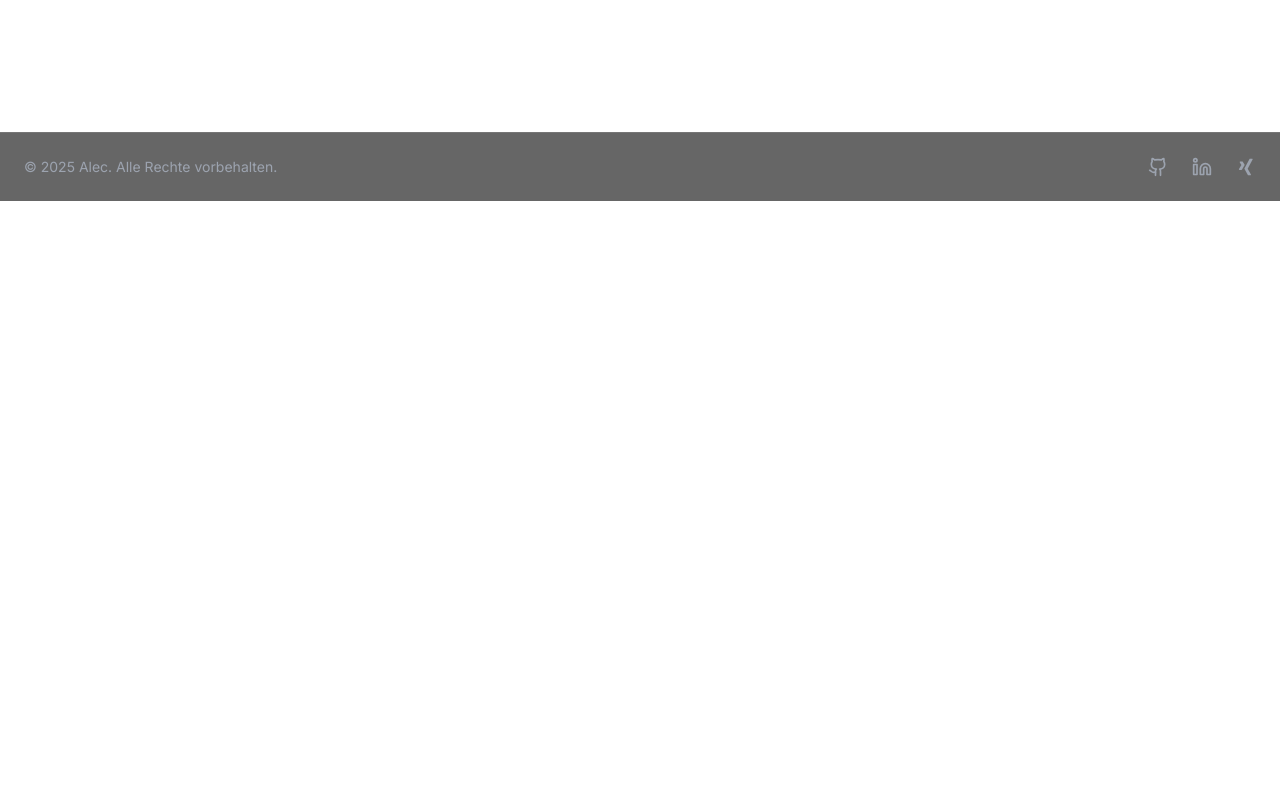
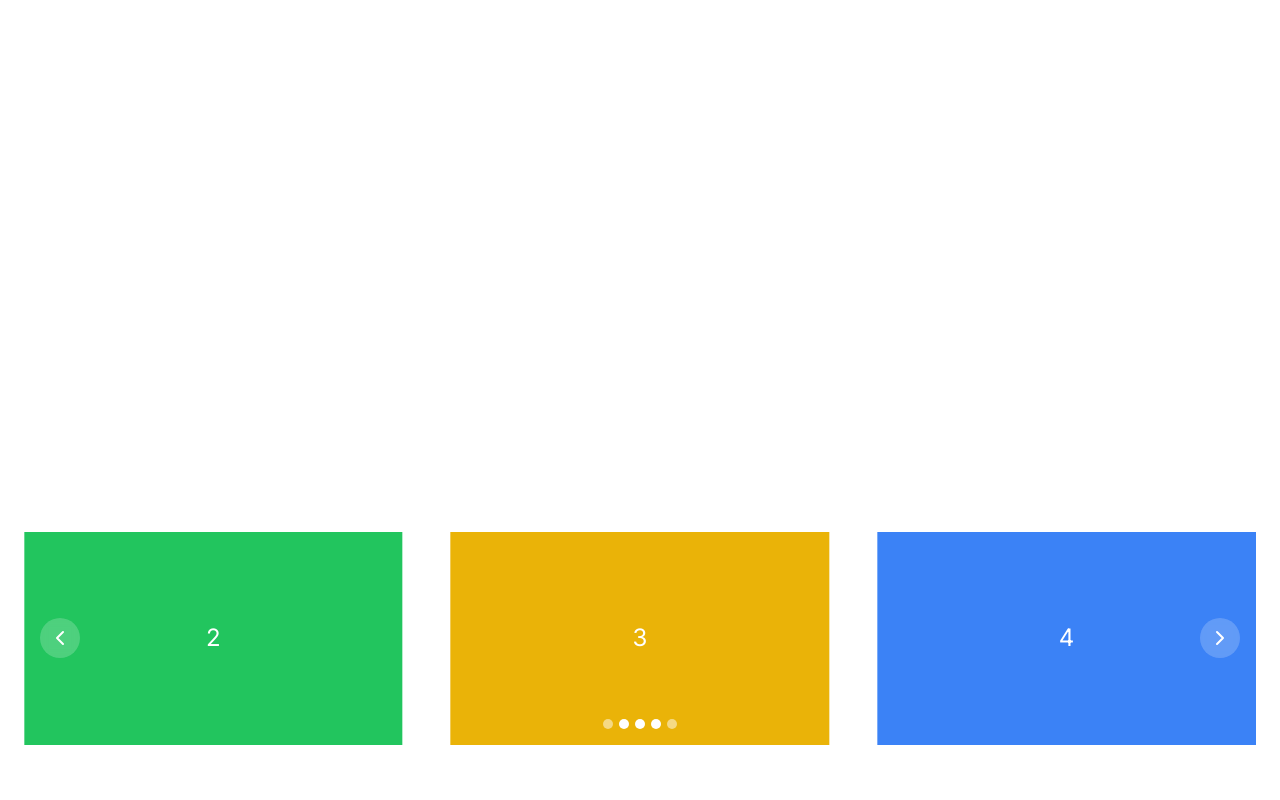
Before and after one commit to aleczinn/alec-portfolio, a Vue app: page / in a window 1280 px wide. Shown: the part 1420-2220 px from the top of the page. Before the commit the page ends 1621 px from the top, so only its background shows below. Built offline with nearby package versions, Linux system fonts and the light colour scheme.

Commit message:
added basic language templates, adjust title for each section

```diff
--- a/src/components/p-section-projects/p-section-projects.vue
+++ b/src/components/p-section-projects/p-section-projects.vue
@@ -1,64 +1,118 @@
 <template>
-    <section class="py-32">
-        <div class="mx-auto max-w-portfolio px-6">
-            <h2 class="text-3xl md:text-4xl font-bold mb-16 text-center">Meine Projekte</h2>
+    <p-section>
+        <h2 class="text-3xl md:text-4xl font-bold mb-16 text-center">{{ t('projects.title') }}</h2>
 
-            <div class="relative">
-                <button @click="prevProject"
-                        class="absolute left-0 top-1/2 -translate-y-1/2 z-10 bg-black/40 backdrop-blur-md border border-white/10 p-3 rounded-full hover:bg-black/30 transition-all duration-300 hidden md:block">
-                    <chevron-left-icon class="w-6 h-6"/>
-                </button>
-
-                <div class="overflow-hidden">
-                    <div class="flex transition-transform duration-500 ease-in-out"
-                         :style="{ transform: `translateX(-${currentProjectIndex * (100 / visibleProjects)}%)` }">
-                        <div v-for="(project, index) in projects" :key="index"
-                             :style="{ flex: `0 0 ${100 / visibleProjects}%` }"
-                             class="px-3">
-                            <div
-                                class="backdrop-blur-md bg-black/30 border border-white/10 rounded-2xl overflow-hidden h-full transition-all duration-300 hover:bg-black/15 hover:translate-y-[-5px]">
-                                <div class="aspect-video overflow-hidden">
-                                    <img :src="project.image" :alt="project.name"
-                                         class="w-full h-full object-cover"/>
-                                </div>
-                                <div class="p-6">
-                                    <h3 class="text-xl font-bold mb-2">{{ project.name }}</h3>
-                                    <p class="text-sm opacity-80 mb-4">{{ project.description }}</p>
-
-                                    <div class="flex flex-wrap gap-2 mb-6">
-                        <span v-for="tech in project.technologies" :key="tech"
-                              class="text-xs px-3 py-1 rounded-full bg-blue-600/30 backdrop-blur-sm">
-                          {{ tech }}
-                        </span>
-                                    </div>
-
-                                    <a :href="project.github" target="_blank" rel="noopener noreferrer"
-                                       class="inline-flex items-center px-4 py-2 bg-black/40 backdrop-blur-md border border-white/10 rounded-full hover:bg-black/30 transition-all duration-300">
-                                        <github-icon class="w-4 h-4 mr-2"/>
-                                        GitHub
-                                    </a>
-                                </div>
-                            </div>
-                        </div>
-                    </div>
-                </div>
-
-                <button @click="nextProject"
-                        class="absolute right-0 top-1/2 -translate-y-1/2 z-10 bg-black/40 backdrop-blur-md border border-white/10 p-3 rounded-full hover:bg-black/30 transition-all duration-300 hidden md:block">
-                    <chevron-right-icon class="w-6 h-6"/>
-                </button>
-
-                <!-- Mobile Navigation Dots -->
-                <div class="flex justify-center space-x-2 mt-6 md:hidden">
-                    <button v-for="(_, index) in Math.ceil(projects.length / visibleProjects)" :key="index"
-                            @click="currentProjectIndex = index * visibleProjects"
-                            :class="['w-3 h-3 rounded-full transition-all duration-300',
-                               currentProjectIndex === index * visibleProjects ? 'bg-white' : 'bg-white/30']">
-                    </button>
+        <p-carousel :autoplay-delay="4000"
+                    :infinite="true"
+                    :arrows="true"
+                    :dots="true"
+                    :draggable="true"
+                    transition-type="slide"
+                    height="auto"
+                    gap="3rem"
+                    :slides-per-view="1"
+                    :slides-to-scroll="1"
+                    :responsive="{
+                        md: {
+                            slidesPerView: 2
+                        },
+                        lg: {
+                            slidesPerView: 3
+                        }
+                    }"
+        >
+            <div class="aspect-w-16 aspect-h-9">
+                <div class="w-full h-full bg-red-500 flex items-center justify-center text-white text-2xl">
+                    1
                 </div>
             </div>
-        </div>
-    </section>
+
+            <div class="aspect-w-16 aspect-h-9">
+                <div class="w-full h-full bg-green-500 flex items-center justify-center text-white text-2xl">
+                    2
+                </div>
+            </div>
+
+            <div class="aspect-w-16 aspect-h-9">
+                <div class="w-full h-full bg-yellow-500 flex items-center justify-center text-white text-2xl">
+                    3
+                </div>
+            </div>
+
+            <div class="aspect-w-16 aspect-h-9">
+                <div class="w-full h-full bg-blue-500 flex items-center justify-center text-white text-2xl">
+                    4
+                </div>
+            </div>
+
+            <div class="aspect-w-16 aspect-h-9">
+                <div class="w-full h-full bg-purple-500 flex items-center justify-center text-white text-2xl">
+                    5
+                </div>
+            </div>
+        </p-carousel>
+    </p-section>
+
+<!--    <section class="py-32">-->
+<!--        <div class="mx-auto max-w-portfolio px-6">-->
+<!--            <h2 class="text-3xl md:text-4xl font-bold mb-16 text-center">{{ t('projects.title') }}</h2>-->
+
+<!--            <div class="relative">-->
+<!--                <button @click="prevProject"-->
+<!--                        class="absolute left-0 top-1/2 -translate-y-1/2 z-10 bg-black/40 backdrop-blur-md border border-white/10 p-3 rounded-full hover:bg-black/30 transition-all duration-300 hidden md:block">-->
+<!--                    <chevron-left-icon class="w-6 h-6"/>-->
+<!--                </button>-->
+
+<!--                <div class="overflow-hidden">-->
+<!--                    <div class="flex transition-transform duration-500 ease-in-out"-->
+<!--                         :style="{ transform: `translateX(-${currentProjectIndex * (100 / visibleProjects)}%)` }">-->
+<!--                        <div v-for="(project, index) in projects" :key="index"-->
+<!--                             :style="{ flex: `0 0 ${100 / visibleProjects}%` }"-->
+<!--                             class="px-3">-->
+<!--                            <div-->
+<!--                                class="backdrop-blur-md bg-black/30 border border-white/10 rounded-2xl overflow-hidden h-full transition-all duration-300 hover:bg-black/15 hover:translate-y-[-5px]">-->
+<!--                                <div class="aspect-video overflow-hidden">-->
+<!--                                    <img :src="project.image" :alt="project.name"-->
+<!--                                         class="w-full h-full object-cover"/>-->
+<!--                                </div>-->
+<!--                                <div class="p-6">-->
+<!--                                    <h3 class="text-xl font-bold mb-2">{{ project.name }}</h3>-->
+<!--                                    <p class="text-sm opacity-80 mb-4">{{ project.description }}</p>-->
+
+<!--                                    <div class="flex flex-wrap gap-2 mb-6">-->
+<!--                        <span v-for="tech in project.technologies" :key="tech"-->
+<!--                              class="text-xs px-3 py-1 rounded-full bg-blue-600/30 backdrop-blur-sm">-->
+<!--                          {{ tech }}-->
+<!--                        </span>-->
+<!--                                    </div>-->
+
+<!--                                    <a :href="project.github" target="_blank" rel="noopener noreferrer"-->
+<!--                                       class="inline-flex items-center px-4 py-2 bg-black/40 backdrop-blur-md border border-white/10 rounded-full hover:bg-black/30 transition-all duration-300">-->
+<!--                                        <github-icon class="w-4 h-4 mr-2"/>-->
+<!--                                        GitHub-->
+<!--                                    </a>-->
+<!--                                </div>-->
+<!--                            </div>-->
+<!--                        </div>-->
+<!--                    </div>-->
+<!--                </div>-->
+
+<!--                <button @click="nextProject"-->
+<!--                        class="absolute right-0 top-1/2 -translate-y-1/2 z-10 bg-black/40 backdrop-blur-md border border-white/10 p-3 rounded-full hover:bg-black/30 transition-all duration-300 hidden md:block">-->
+<!--                    <chevron-right-icon class="w-6 h-6"/>-->
+<!--                </button>-->
+
+<!--                &lt;!&ndash; Mobile Navigation Dots &ndash;&gt;-->
+<!--                <div class="flex justify-center space-x-2 mt-6 md:hidden">-->
+<!--                    <button v-for="(_, index) in Math.ceil(projects.length / visibleProjects)" :key="index"-->
+<!--                            @click="currentProjectIndex = index * visibleProjects"-->
+<!--                            :class="['w-3 h-3 rounded-full transition-all duration-300',-->
+<!--                               currentProjectIndex === index * visibleProjects ? 'bg-white' : 'bg-white/30']">-->
+<!--                    </button>-->
+<!--                </div>-->
+<!--            </div>-->
+<!--        </div>-->
+<!--    </section>-->
 </template>
 
 <script setup lang="ts">
@@ -68,6 +122,11 @@ import {
     ChevronRight as ChevronRightIcon,
 } from 'lucide-vue-next';
 import { computed, ref } from "vue";
+import { useI18n } from "vue-i18n";
+import { PSection } from "../p-section";
+import { PCarousel } from "../p-carousel";
+
+const { t } = useI18n()
 
 const projects = [
     {
--- a/src/components/p-section-skills/p-section-skills.vue
+++ b/src/components/p-section-skills/p-section-skills.vue
@@ -1,61 +1,59 @@
 <template>
-    <section class="py-32">
-        <div class="mx-auto max-w-portfolio px-6">
-            <h2 class="text-3xl md:text-4xl font-bold mb-16 text-center">Meine Skills</h2>
+    <p-section>
+        <h2 class="text-3xl md:text-4xl font-bold mb-16 text-center">{{ t('skills.title') }}</h2>
 
-            <div class="grid gap-12">
-                <div>
-                    <h3 class="text-2xl font-semibold mb-8 flex items-center">
-                                <span class="w-8 h-8 mr-3 bg-blue-400/30 backdrop-blur-sm rounded-lg flex items-center justify-center">
-                                  <code-icon class="w-5 h-5"/>
-                                </span>
-                        Frontend Entwicklung
-                    </h3>
+<!--        <div class="grid gap-12">-->
+<!--            <div>-->
+<!--                <h3 class="text-2xl font-semibold mb-8 flex items-center">-->
+<!--                                <span class="w-8 h-8 mr-3 bg-blue-400/30 backdrop-blur-sm rounded-lg flex items-center justify-center">-->
+<!--                                  <code-icon class="w-5 h-5"/>-->
+<!--                                </span>-->
+<!--                    Frontend Entwicklung-->
+<!--                </h3>-->
 
-                    <div class="grid grid-cols-2 md:grid-cols-4 gap-6">
-                        <div v-for="skill in frontendSkills" :key="skill.name"
-                             class="backdrop-blur-md bg-black/30 border border-white/10 rounded-xl p-6 transition-all duration-300 hover:bg-black/20 group">
-                            <div class="flex items-center mb-4">
-                                <component :is="skill.icon" class="w-6 h-6 mr-3"/>
-                                <h4 class="text-lg font-medium">{{ skill.name }}</h4>
-                            </div>
-                            <div class="h-2 bg-white/20 rounded-full overflow-hidden">
-                                <div
-                                    class="h-full bg-gradient-to-r from-blue-400 to-blue-600 group-hover:from-blue-300 group-hover:to-blue-500 transition-all duration-500"
-                                    :style="{ width: `${skill.level}%` }"></div>
-                            </div>
-                        </div>
-                    </div>
-                </div>
+<!--                <div class="grid grid-cols-2 md:grid-cols-4 gap-6">-->
+<!--                    <div v-for="skill in frontendSkills" :key="skill.name"-->
+<!--                         class="backdrop-blur-md bg-black/30 border border-white/10 rounded-xl p-6 transition-all duration-300 hover:bg-black/20 group">-->
+<!--                        <div class="flex items-center mb-4">-->
+<!--                            <component :is="skill.icon" class="w-6 h-6 mr-3"/>-->
+<!--                            <h4 class="text-lg font-medium">{{ skill.name }}</h4>-->
+<!--                        </div>-->
+<!--                        <div class="h-2 bg-white/20 rounded-full overflow-hidden">-->
+<!--                            <div-->
+<!--                                class="h-full bg-gradient-to-r from-blue-400 to-blue-600 group-hover:from-blue-300 group-hover:to-blue-500 transition-all duration-500"-->
+<!--                                :style="{ width: `${skill.level}%` }"></div>-->
+<!--                        </div>-->
+<!--                    </div>-->
+<!--                </div>-->
+<!--            </div>-->
 
-                <div>
-                    <h3 class="text-2xl font-semibold mb-8 flex items-center">
-                                <span
-                                    class="w-8 h-8 mr-3 bg-blue-400/30 backdrop-blur-sm rounded-lg flex items-center justify-center">
-                                    <server-icon class="w-5 h-5"/>
-                                </span>
-                        Weitere Technologien
-                    </h3>
+<!--            <div>-->
+<!--                <h3 class="text-2xl font-semibold mb-8 flex items-center">-->
+<!--                                <span-->
+<!--                                    class="w-8 h-8 mr-3 bg-blue-400/30 backdrop-blur-sm rounded-lg flex items-center justify-center">-->
+<!--                                    <server-icon class="w-5 h-5"/>-->
+<!--                                </span>-->
+<!--                    Weitere Technologien-->
+<!--                </h3>-->
 
-                    <div class="grid grid-cols-2 md:grid-cols-3 gap-6">
-                        <div v-for="skill in otherSkills" :key="skill.name"
-                             class="backdrop-blur-md bg-black/30 border border-white/10 rounded-xl p-6 transition-all duration-300 hover:bg-black/20 group">
-                            <div class="flex items-center mb-4">
-                                <component :is="skill.icon" class="w-6 h-6 mr-3"/>
-                                <h4 class="text-lg font-medium">{{ skill.name }}</h4>
-                            </div>
-                            <p class="text-sm opacity-80">{{ skill.years }} Jahre Erfahrung</p>
-                            <div class="h-2 mt-3 bg-white/20 rounded-full overflow-hidden">
-                                <div
-                                    class="h-full bg-gradient-to-r from-blue-400 to-blue-600 group-hover:from-blue-300 group-hover:to-blue-500 transition-all duration-500"
-                                    :style="{ width: `${skill.level}%` }"></div>
-                            </div>
-                        </div>
-                    </div>
-                </div>
-            </div>
-        </div>
-    </section>
+<!--                <div class="grid grid-cols-2 md:grid-cols-3 gap-6">-->
+<!--                    <div v-for="skill in otherSkills" :key="skill.name"-->
+<!--                         class="backdrop-blur-md bg-black/30 border border-white/10 rounded-xl p-6 transition-all duration-300 hover:bg-black/20 group">-->
+<!--                        <div class="flex items-center mb-4">-->
+<!--                            <component :is="skill.icon" class="w-6 h-6 mr-3"/>-->
+<!--                            <h4 class="text-lg font-medium">{{ skill.name }}</h4>-->
+<!--                        </div>-->
+<!--                        <p class="text-sm opacity-80">{{ skill.years }} Jahre Erfahrung</p>-->
+<!--                        <div class="h-2 mt-3 bg-white/20 rounded-full overflow-hidden">-->
+<!--                            <div-->
+<!--                                class="h-full bg-gradient-to-r from-blue-400 to-blue-600 group-hover:from-blue-300 group-hover:to-blue-500 transition-all duration-500"-->
+<!--                                :style="{ width: `${skill.level}%` }"></div>-->
+<!--                        </div>-->
+<!--                    </div>-->
+<!--                </div>-->
+<!--            </div>-->
+<!--        </div>-->
+    </p-section>
 </template>
 
 <script setup lang="ts">
@@ -64,6 +62,7 @@ import {
     Server as ServerIcon,
 } from 'lucide-vue-next';
 import { useI18n } from "vue-i18n";
+import { PSection } from "../p-section";
 
 const { t } = useI18n()
 
--- a/src/i18n/locales/de-DE.json
+++ b/src/i18n/locales/de-DE.json
@@ -25,7 +25,13 @@
         "projects": "Projekte",
         "passion": "Leidenschaft"
     },
+    "skills": {
+        "title": "Meine Skills"
+    },
     "projects": {
         "title": "Meine Projekte"
+    },
+    "experience": {
+        "title": "Meine Erfahrung"
     }
 }
--- a/src/i18n/locales/en-US.json
+++ b/src/i18n/locales/en-US.json
@@ -25,7 +25,13 @@
         "projects": "Projects",
         "passion": "Passion"
     },
+    "skills": {
+        "title": "Skills"
+    },
     "projects": {
         "title": "My projects"
+    },
+    "experience": {
+        "title": "Experience"
     }
 }
--- a/src/views/HomeView.vue
+++ b/src/views/HomeView.vue
@@ -31,9 +31,9 @@
             <p-header :nav-items="navItems" :active-section="activeSection" @toggle-language="toggleLanguage"></p-header>
             <p-section-hero id="hero" :social-links="socialLinks"></p-section-hero>
             <p-section-about-me id="about"></p-section-about-me>
-<!--            <p-section-skills id="skills"></p-section-skills>-->
-<!--            <p-section-projects id="projects"></p-section-projects>-->
-<!--            <p-section-career id="career"></p-section-career>-->
+            <p-section-skills id="skills"></p-section-skills>
+            <p-section-projects id="projects"></p-section-projects>
+            <p-section-career id="career"></p-section-career>
             <p-footer :social-links="socialLinks"></p-footer>
             <p-scroll-to-top></p-scroll-to-top>
         </div>
```
Also changed, not shown: src/components/p-section-career/p-section-career.vue (+31 -32 lines).
